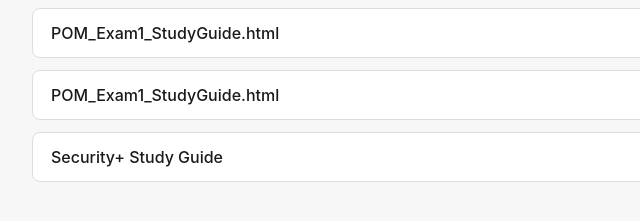
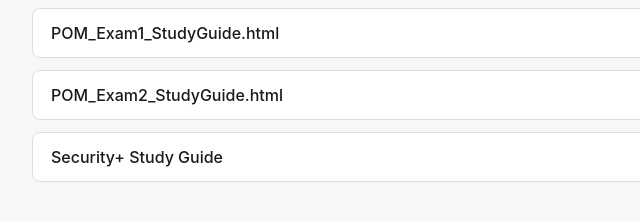
Before and after one commit to p-roberts/Study-Guides, a plain HTML site: page index.html in a window 1280 px wide. Shown: the part 155-376 px from the top of the page, 258-898 px from the left. Drawn offline with Linux system fonts and the light colour scheme.

Commit message:
Fix link text for POM_Exam2_StudyGuide.html

```diff
--- a/index.html
+++ b/index.html
@@ -56,7 +56,7 @@
 
 <ul>
   <li><a href="BUS312_Exam1_StudyGuide.html">POM_Exam1_StudyGuide.html</a></li>
-  <li><a href="POM_Exam2_StudyGuide.html">POM_Exam1_StudyGuide.html</a></li>
+  <li><a href="POM_Exam2_StudyGuide.html">POM_Exam2_StudyGuide.html</a></li>
   <li><a href="Security_Plus_StudyGuide.html">Security+ Study Guide</a></li>
 </ul>
 </body>
```
